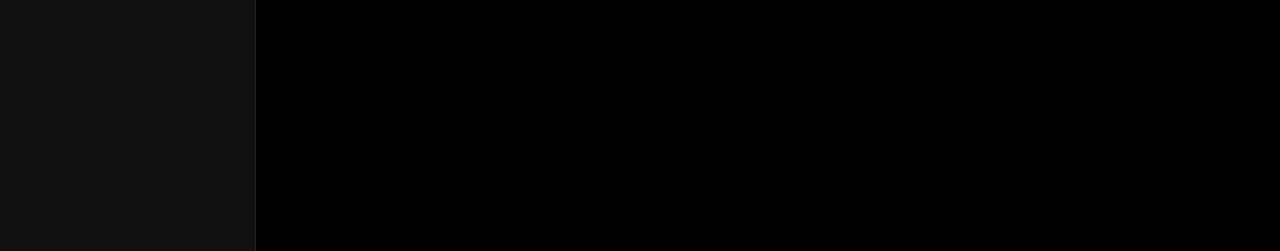
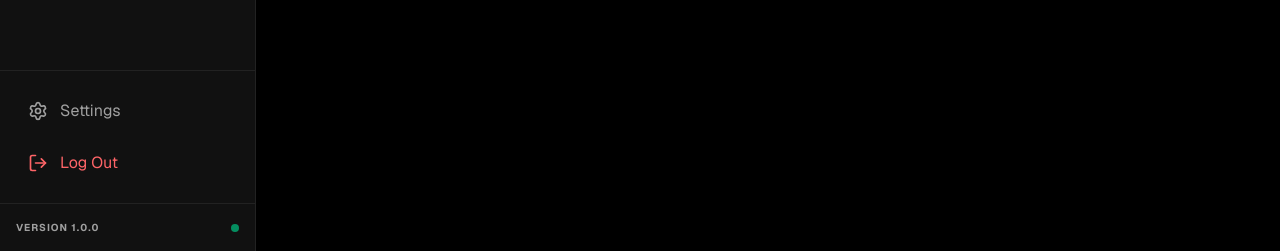
Before and after one commit to mdalaminfaraji/shain-traders, a Next.js app: page /inventory in a window 1280 px wide. Shown: the part 549-800 px from the top of the page. Built offline with nearby package versions, Linux system fonts and the light colour scheme; no server answers; the database is empty.

Commit message:
sidebar add setting andlogout navigation

```diff
--- a/src/components/Sidebar.tsx
+++ b/src/components/Sidebar.tsx
@@ -3,9 +3,10 @@
 import { useState, useEffect } from "react";
 import Link from "next/link";
 import { usePathname } from "next/navigation";
-import { Menu, X, LayoutDashboard, Box, Users, AlertCircle, ShoppingCart, CreditCard } from "lucide-react";
+import { Menu, X, LayoutDashboard, Box, Users, AlertCircle, ShoppingCart, CreditCard, Settings, LogOut } from "lucide-react";
 import { clsx, type ClassValue } from "clsx";
 import { twMerge } from "tailwind-merge";
+import { useRouter } from "next/navigation";
 
 function cn(...inputs: ClassValue[]) {
   return twMerge(clsx(inputs));
@@ -23,11 +24,20 @@
 export default function Sidebar() {
   const [isOpen, setIsOpen] = useState(false);
   const pathname = usePathname();
+  const router = useRouter();
 
   // Close sidebar on route change (for mobile)
   useEffect(() => {
     setIsOpen(false);
   }, [pathname]);
+
+  const handleLogout = async () => {
+    if (confirm("Are you sure you want to log out?")) {
+      await fetch("/api/auth/logout", { method: "POST" });
+      router.push("/login");
+      router.refresh();
+    }
+  };
 
   return (
     <>
@@ -50,7 +60,7 @@
       {/* Sidebar Content */}
       <aside
         className={cn(
-          "fixed inset-y-0 left-0 z-40 w-64 bg-sidebar border-r border-border transform transition-transform duration-300 ease-in-out lg:translate-x-0 lg:static lg:h-screen lg:sticky lg:top-0 no-print",
+          "fixed inset-y-0 left-0 z-40 w-64 bg-sidebar border-r border-border transform transition-transform duration-300 ease-in-out lg:translate-x-0 lg:static lg:h-screen lg:sticky lg:top-0 no-print flex flex-col",
           isOpen ? "translate-x-0" : "-translate-x-full"
         )}
       >
@@ -80,6 +90,29 @@
           })}
         </nav>
 
+        <div className="p-4 border-t border-border space-y-1">
+          <Link
+            href="/settings"
+            className={cn(
+              "flex items-center gap-3 p-3 rounded-lg transition-all group",
+              pathname === "/settings"
+                ? "bg-white/10 text-white font-bold"
+                : "text-muted hover:bg-white/5 hover:text-foreground"
+            )}
+          >
+            <Settings className="w-5 h-5" />
+            <span>Settings</span>
+          </Link>
+
+          <button
+            onClick={handleLogout}
+            className="w-full flex items-center gap-3 p-3 rounded-lg text-red-400 hover:bg-red-500/10 transition-all group"
+          >
+            <LogOut className="w-5 h-5" />
+            <span>Log Out</span>
+          </button>
+        </div>
+
         <div className="p-4 border-t border-border flex justify-between items-center text-[10px] text-muted uppercase tracking-widest font-bold">
           <span>Version 1.0.0</span>
           <div className="w-2 h-2 rounded-full bg-emerald-500 animate-pulse" />
```
